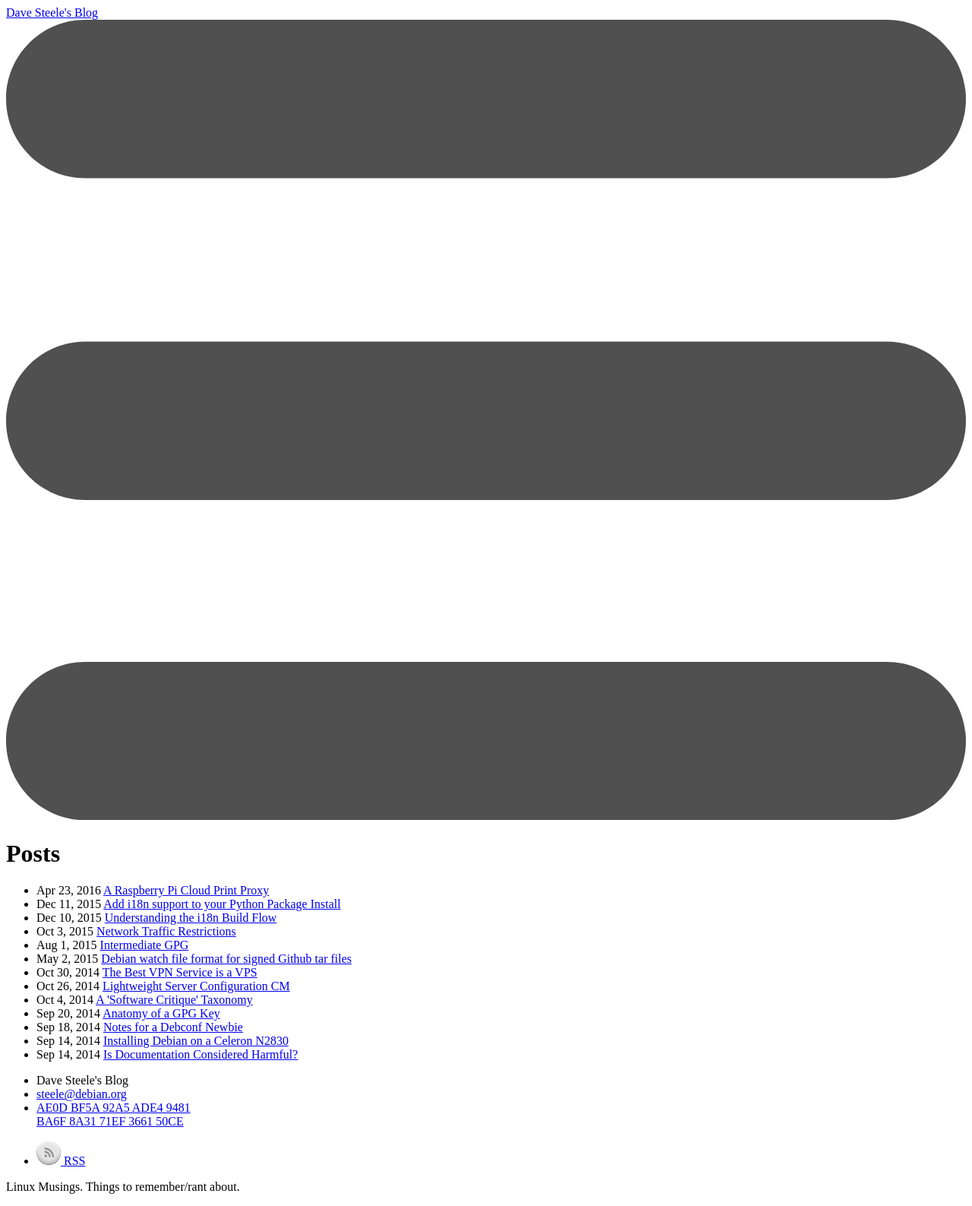
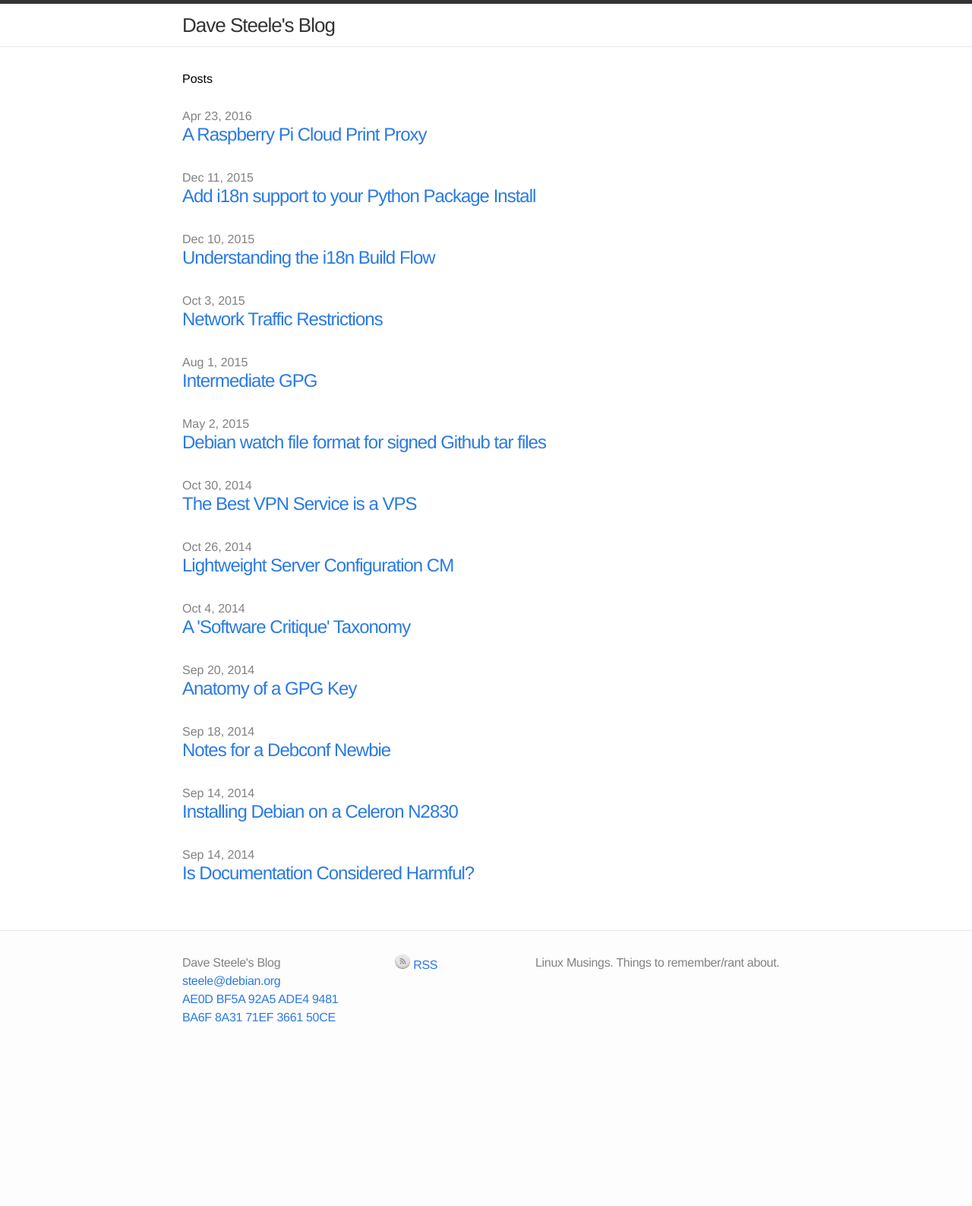
Before and after one commit to davesteele/davesteele.github.io, a Jekyll site: the page built from index.html, in a window 1280 px wide. Shown: the whole page at 76% size. Built offline with Jekyll 4.4.1, drawn with Linux system fonts in a browser that asks for light colours; after the commit the page ends 1397 px from its top, so only the background shows below that.

Commit message:
And again

```diff
--- a/_config.yml
+++ b/_config.yml
@@ -2,7 +2,7 @@
 title: Dave Steele's Blog
 email: steele@debian.org
 description: "Linux Musings. Things to remember/rant about."
-baseurl: "~steele/blog"
+baseurl: "/~steele/blog"
 url: "https://people.debian.org/~steele/blog"
 comments: true
 
```
Also changed, not shown: 15 other files.
